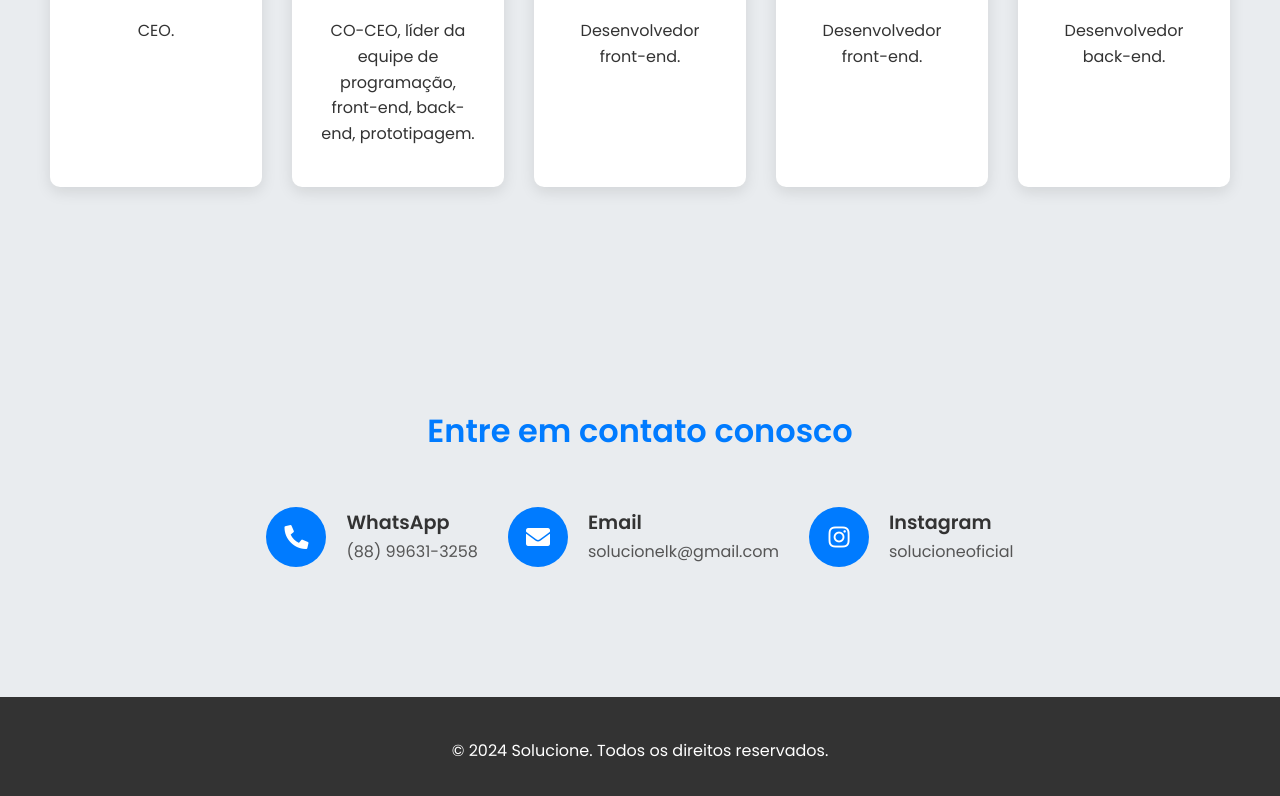
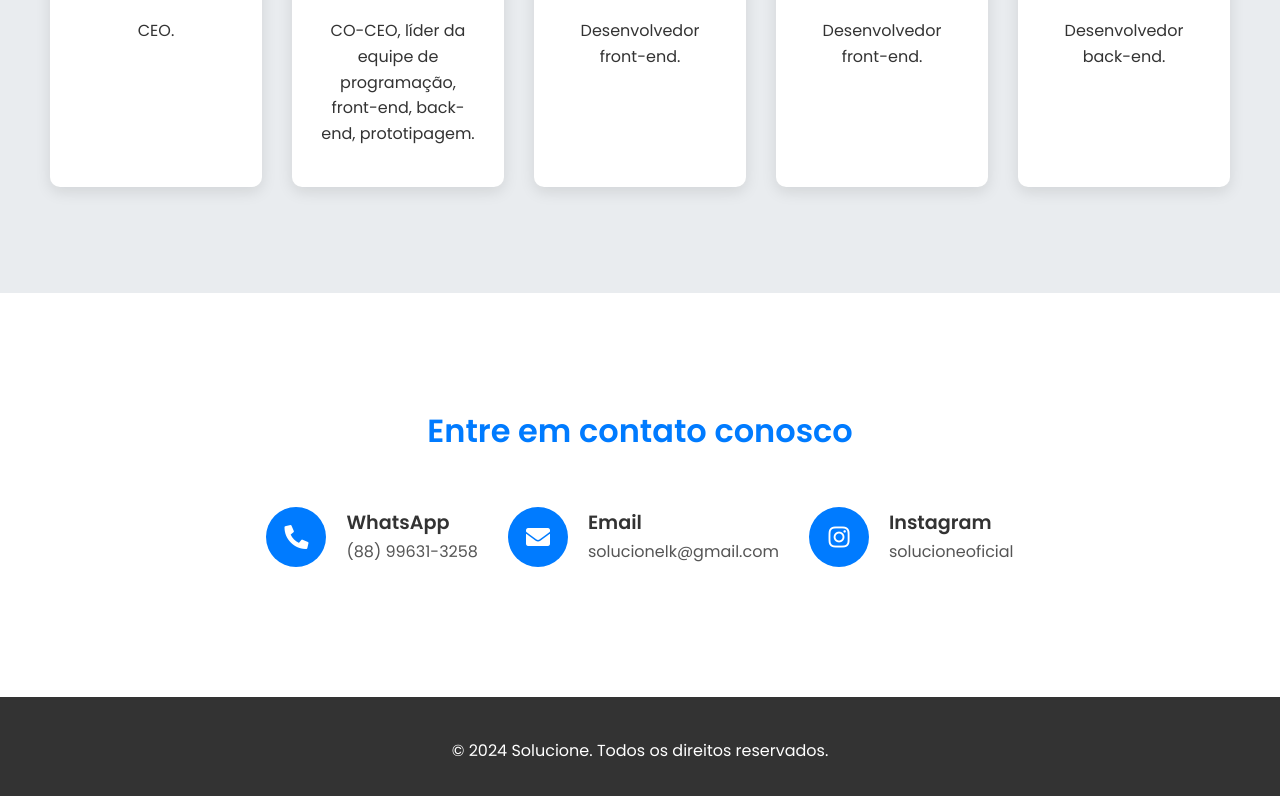
Before and after one commit to Luumano/Solucione, a plain HTML site: page index.html in a window 1280 px wide. Shown: the part 3258-4054 px from the top of the page. Drawn offline with Linux system fonts and the light colour scheme.

Commit message:
Ajuste do CSS

```diff
--- a/css/style.css
+++ b/css/style.css
@@ -253,7 +253,7 @@ section li {
 }
 
 #contato {
-    background-color: #e9ecef;
+    background-color: #fff;
 }
 
 #contato h3 {
```
